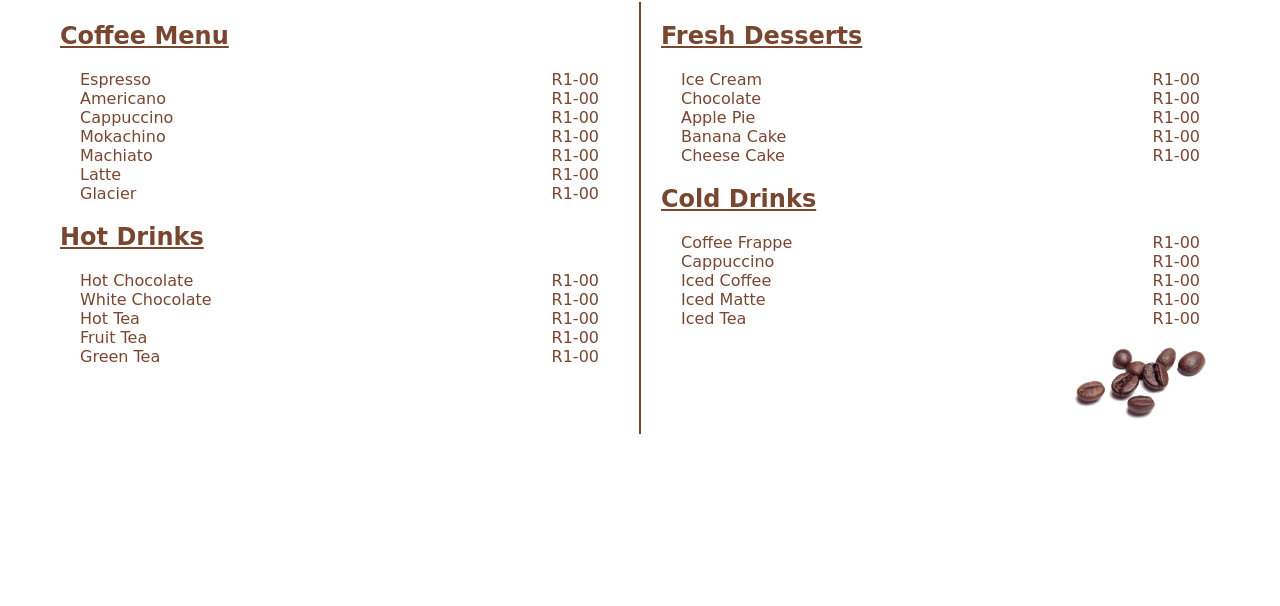
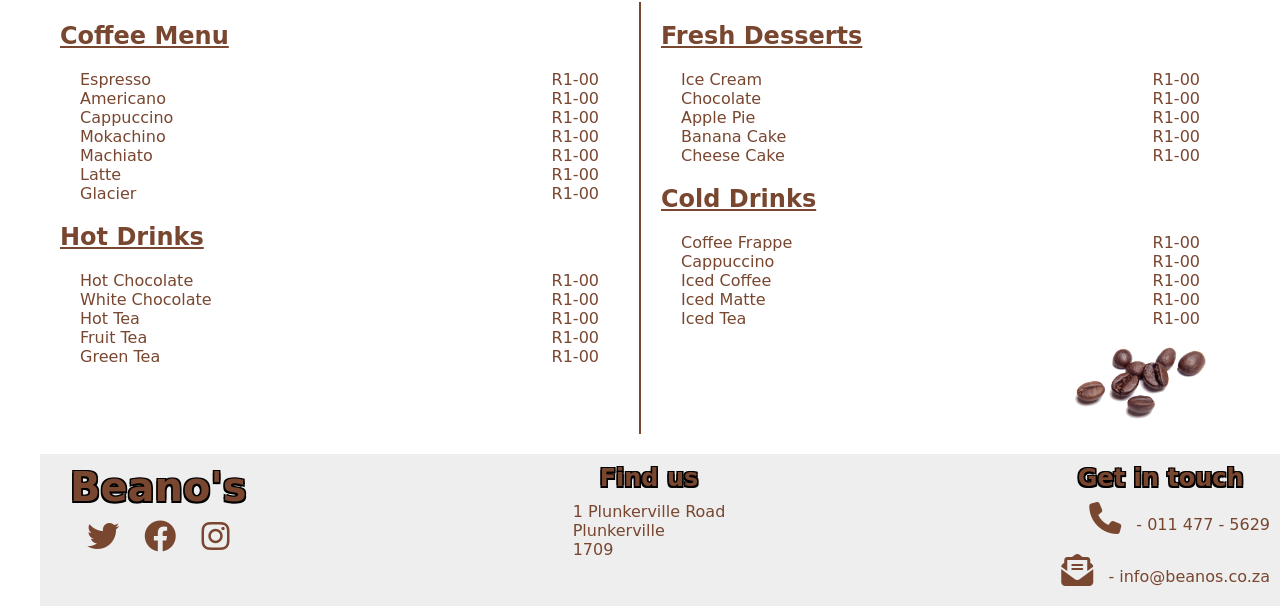
Before and after one commit to CassiuSRSA/beanos-coffee-shop, a plain HTML site: page index.html in a window 1280 px wide. Shown: the part 1846-2452 px from the top of the page. Before the commit the page ends 2300 px from the top, so only its background shows below. Drawn offline with Linux system fonts and the light colour scheme; a web font is replaced by a local one.

Commit message:
Added footer section

```diff
--- a/index.html
+++ b/index.html
@@ -4,6 +4,13 @@
     <meta charset="UTF-8" />
     <meta http-equiv="X-UA-Compatible" content="IE=edge" />
     <meta name="viewport" content="width=device-width, initial-scale=1.0" />
+    <link
+      rel="stylesheet"
+      href="https://cdnjs.cloudflare.com/ajax/libs/font-awesome/6.1.1/css/all.min.css"
+      integrity="sha512-KfkfwYDsLkIlwQp6LFnl8zNdLGxu9YAA1QvwINks4PhcElQSvqcyVLLD9aMhXd13uQjoXtEKNosOWaZqXgel0g=="
+      crossorigin="anonymous"
+      referrerpolicy="no-referrer"
+    />
     <link rel="stylesheet" href="styles.css" />
     <title>Beano's Coffee Shop</title>
   </head>
@@ -12,7 +19,7 @@
       <div class="overlay"></div>
       <div class="container hero">
         <nav>
-          <h1>Beano's</h1>
+          <h1 class="logo">Beano's</h1>
           <ul>
             <li><a href="#about">About</a></li>
             <li><a href="#menu">Menu</a></li>
@@ -115,5 +122,31 @@
         </div>
       </section>
     </main>
+    <div class="container">
+      <footer>
+        <div class="footer-logo">
+          <h2 class="logo">Beano's</h2>
+          <div class="socials">
+            <i class="fa-brands fa-twitter fa-2x"></i>
+            <i class="fa-brands fa-facebook fa-2x"></i>
+            <i class="fa-brands fa-instagram fa-2x"></i>
+          </div>
+        </div>
+        <div class="address">
+          <h2 class="address-heading">Find us</h2>
+          <p>1 Plunkerville Road</p>
+          <p>Plunkerville</p>
+          <p>1709</p>
+        </div>
+        <div class="contacts">
+          <h2 class="contact-heading">Get in touch</h2>
+          <p><i class="fa-solid fa-phone fa-2x"></i> - 011 477 - 5629</p>
+          <p>
+            <i class="fa-solid fa-envelope-open-text fa-2x"></i> -
+            info@beanos.co.za
+          </p>
+        </div>
+      </footer>
+    </div>
   </body>
 </html>
--- a/styles.css
+++ b/styles.css
@@ -12,6 +12,8 @@
 html {
   --text-outline: -1.5px -1.5px 0 #000, 1.5px -1.5px 0 #000, -1.5px 1.5px 0 #000,
     1.5px 1.5px 0 #000;
+  --text-outline-thin: -1px -1px 0 #000, 1px -1px 0 #000, -1px 1px 0 #000,
+    1px 1px 0 #000;
   --text-outline-hover: -1.5px -1.5px 0 #fff, 1.5px -1.5px 0 #fff,
     -1.5px 1.5px 0 #fff, 1.5px 1.5px 0 #fff;
 }
@@ -191,3 +193,47 @@ nav {
 #menu .price {
   float: right;
 }
+
+/* Footer styling */
+
+footer {
+  background: #eeeeee;
+  display: flex;
+  width: 100%;
+  justify-content: space-between;
+  padding: 10px 30px;
+}
+
+.footer-logo {
+  display: flex;
+  flex-direction: column;
+  align-items: center;
+}
+
+i {
+  margin: 10px;
+  transition: 500ms linear;
+  cursor: pointer;
+}
+
+i:hover {
+  color: black;
+  transform: translateY(-2px);
+}
+
+footer h2 {
+  text-shadow: var(--text-outline);
+  text-align: center;
+}
+
+.logo {
+  font-size: 2.5rem;
+}
+
+.contacts {
+  text-align: right;
+}
+
+.address-heading {
+  padding-bottom: 10px;
+}
```
